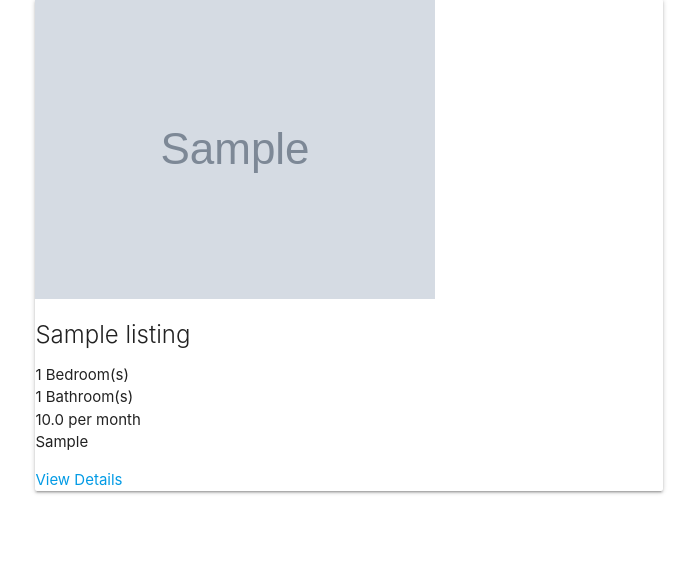
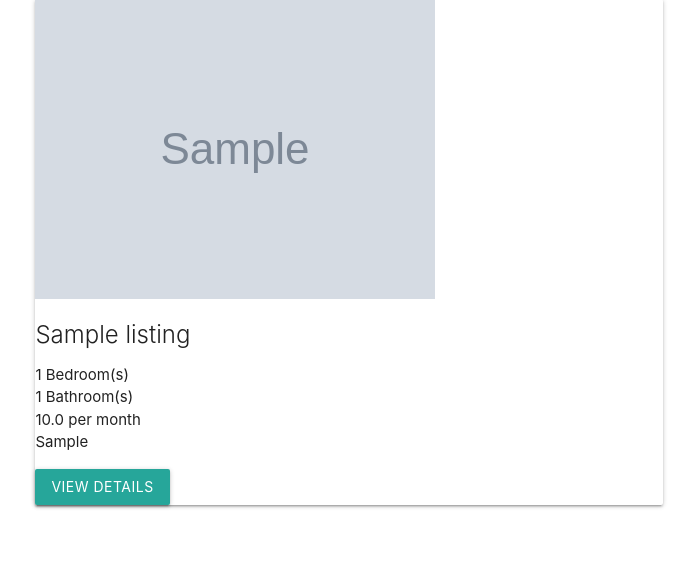
Before and after one commit to Crib-Coders/INFO2602Project, a Flask app: page / in a window 1280 px wide. Shown: the part 201-769 px from the top of the page, without its empty margins (291-987 px from the left). Run offline with Flask 3, Linux system fonts and the light colour scheme; tables that the repository leaves empty hold one stand-in row (values such as "Sample post"); grey boxes marked "Sample" are stand-in pictures.

Commit message:
View Details Button Fixed

```diff
--- a/App/controllers/initialize.py
+++ b/App/controllers/initialize.py
@@ -12,5 +12,6 @@ def initialize():
     create_user('bob', 'bobpass', 'tenant', True) #is_verified is set to False by default but bob is set to true
     create_user('brad', 'bradpass', 'landlord') #is_verified doesnt matter for landlords
     create_listing(2, 'Apartment 1', 1, 1, 1000, 'New York', 'images/apartment1.jpg', 'Nice') #create listing for brad
+    create_listing(2, 'Apartment 2', 1, 1, 1000, 'New York', 'images/apartment1.jpg', 'Nice')
     create_review(1, 1, 'Great place!', 5) #create review for listing 1 by tenant 1
      #create review for listing 1 by tenant 2
--- a/App/templates/index.html
+++ b/App/templates/index.html
@@ -37,9 +37,8 @@
                 <i class="fas fa-dollar-sign"></i> {{ listing.price }} per month<br>
                 <i class="fas fa-map-marker-alt"></i> {{ listing.location }}
               </p>
-              {% for listing in listings %}
-  <a href="{{ url_for('listing_views.view_listing', id=listing.id) }}">View Details</a>
-{% endfor %}
+
+  <a href="{{ url_for('listing_views.view_listing', id=listing.id) }}" class="btn btn-primary">View Details</a>
             </div>
           </div>
         </div>
```
